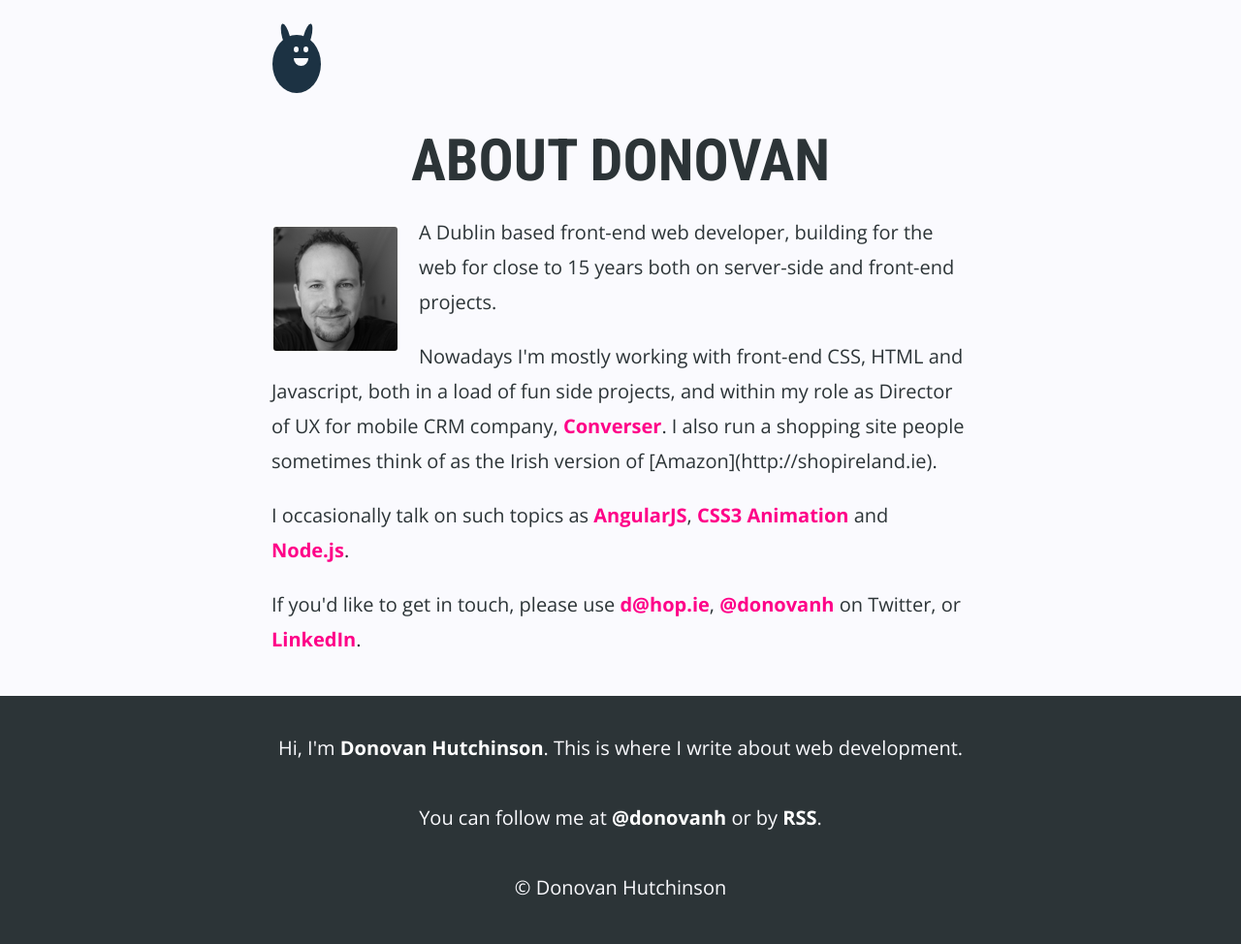
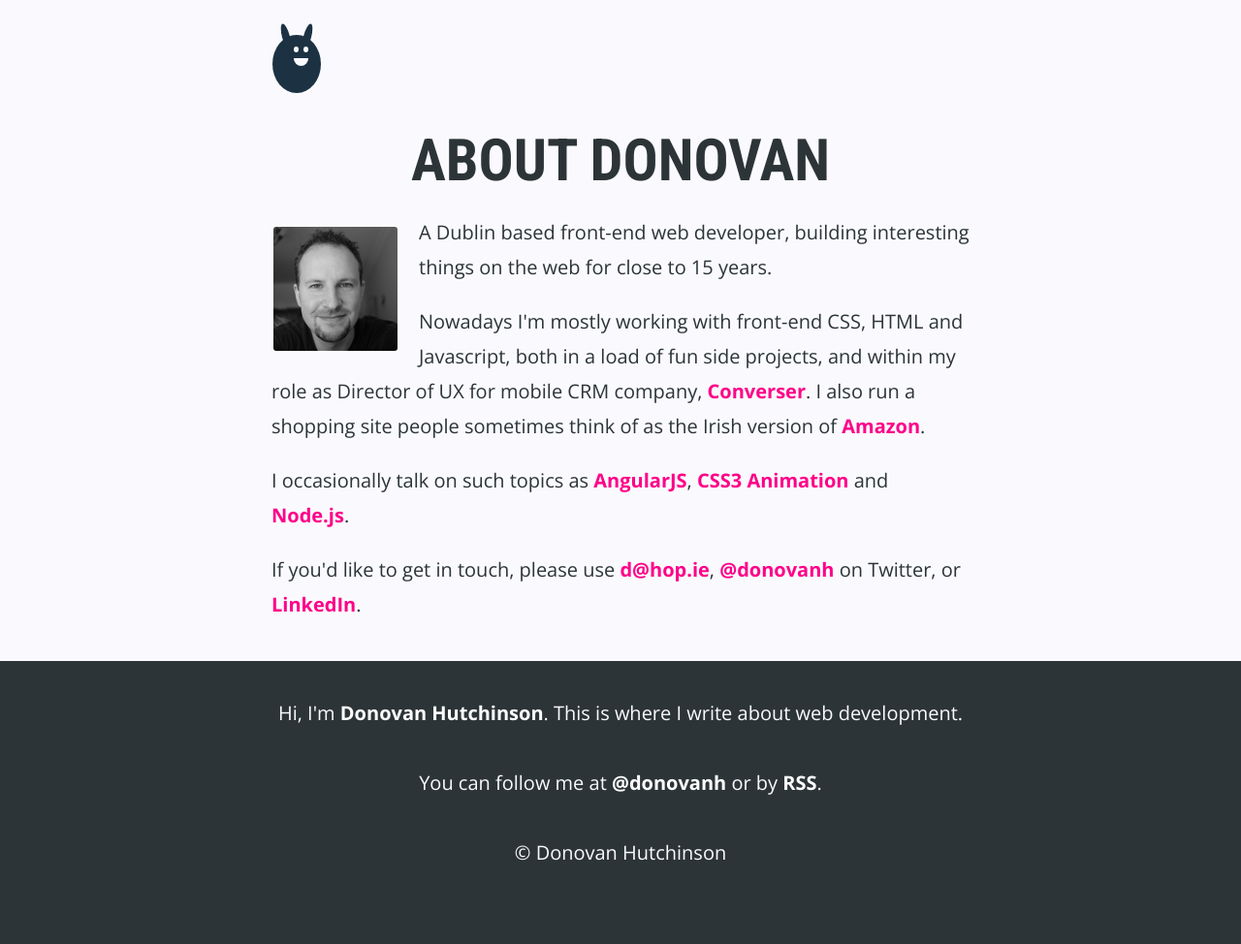
Before and after one commit to donovanh/donovanh.github.com, a Jekyll site: the page built from about/index.html, in a window 1280 px wide. Shown: the whole page at 97% size. Built offline with Jekyll 4.4.1, drawn with Linux system fonts in a browser that asks for light colours; nearby versions of some CDN libraries; after the commit the page ends 938 px from its top, so only the background shows below that.

Commit message:
text updates

```diff
--- a/about/index.html
+++ b/about/index.html
@@ -10,9 +10,9 @@ bodyTag: internal
 <section class="entry">
   <img src="/images/me.png" width="128" alt="Donovan Hutchinson" class="bordered left" />
 
-  <p>A Dublin based front-end web developer, building for the web for close to 15 years both on server-side and front-end projects.</p>
+  <p>A Dublin based front-end web developer, building interesting things on the web for close to 15 years.</p>
 
-  <p>Nowadays I'm mostly working with front-end CSS, HTML and Javascript, both in a load of fun side projects, and within my role as Director of UX for mobile CRM company, <a href="http://converser.io">Converser</a>. I also run a shopping site people sometimes think of as the Irish version of [Amazon](http://shopireland.ie).</p>
+  <p>Nowadays I'm mostly working with front-end CSS, HTML and Javascript, both in a load of fun side projects, and within my role as Director of UX for mobile CRM company, <a href="http://converser.io">Converser</a>. I also run a shopping site people sometimes think of as the Irish version of <a href="http://shopireland.ie">Amazon</a>.</p>
 
   <p>I occasionally talk on such topics as <a href="/talks/angular-intro/">AngularJS</a>, <a href="/talks/css-animation/">CSS3 Animation</a> and <a href="/talks/node-intro/">Node.js</a>.</p>
 
```
